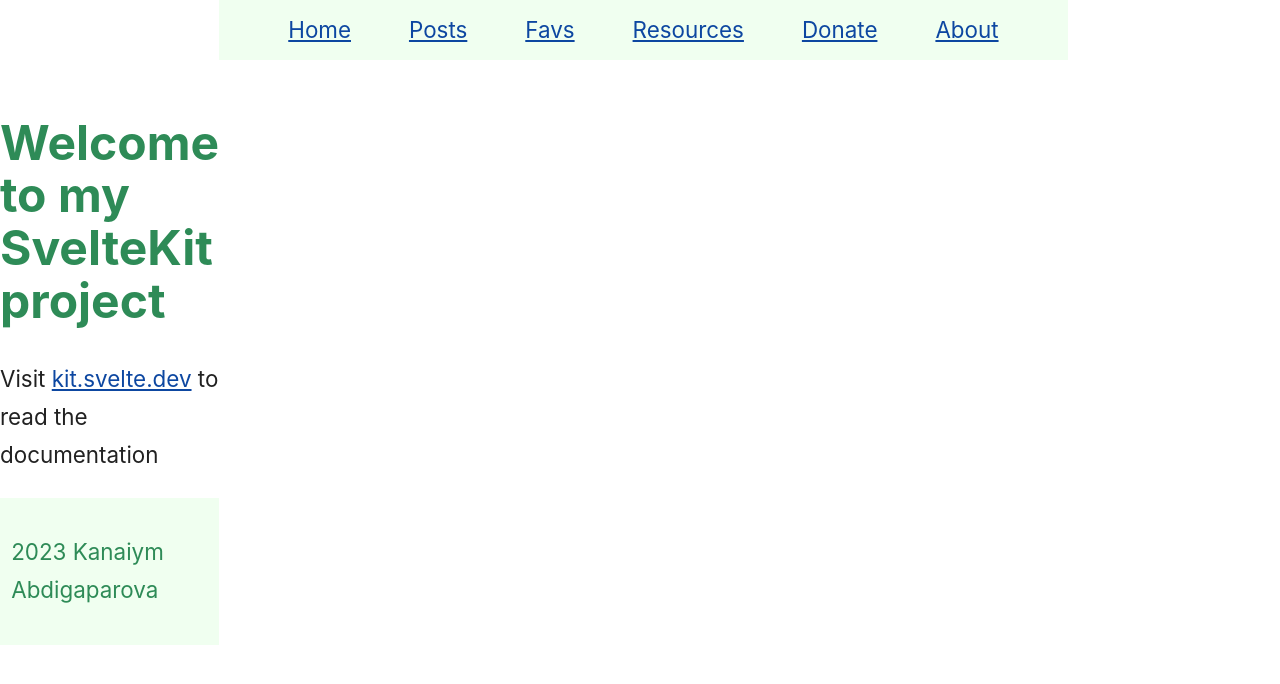
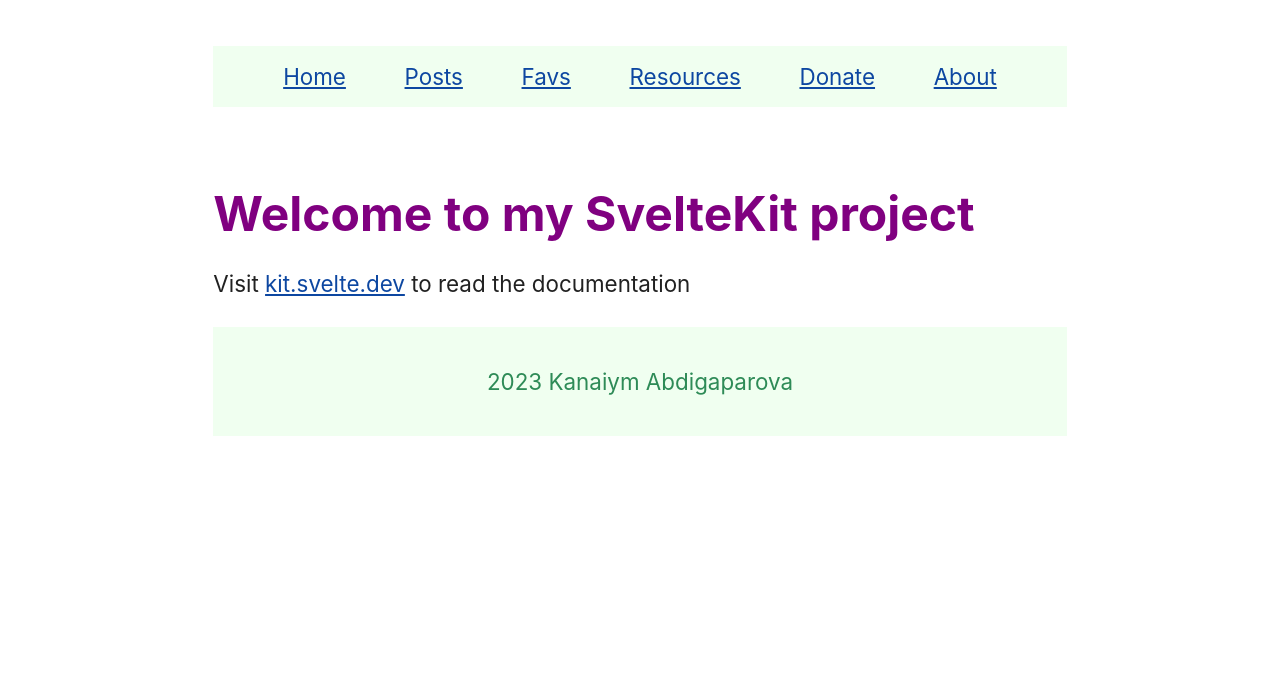
Before and after one commit to Kanaiym21/mysveltekit, a SvelteKit app: page / in a window 1280 px wide. Shown: the top 684 px of the page. Built offline with nearby package versions, Linux system fonts and the light colour scheme.

Commit message:
new changes

```diff
--- a/src/app.html
+++ b/src/app.html
@@ -7,6 +7,6 @@
 		%sveltekit.head%
 	</head>
 	<body data-sveltekit-preload-data="hover">
-		<div style="display: contents">%sveltekit.body%</div>
+		<div>%sveltekit.body%</div>
 	</body>
 </html>
--- a/src/global.css
+++ b/src/global.css
@@ -2,7 +2,7 @@
 
 @media (prefers-color-scheme: dark) {
   :root {
-    --accent: seagreen;
+    --accent: #BA90C6;
   }
 }
 body {
@@ -11,10 +11,10 @@ body {
   grid-template-columns: 1fr 4fr 1fr;
 }
 body > div {
-  display: grid;
-  grid-template-rows: auto 1fr auto;
+
   min-height: 100vh
 }
 h1 {
-  color:seagreen;
+  margin: 1.2em 0 .5em 0;
+  color:purple;
 }
```
